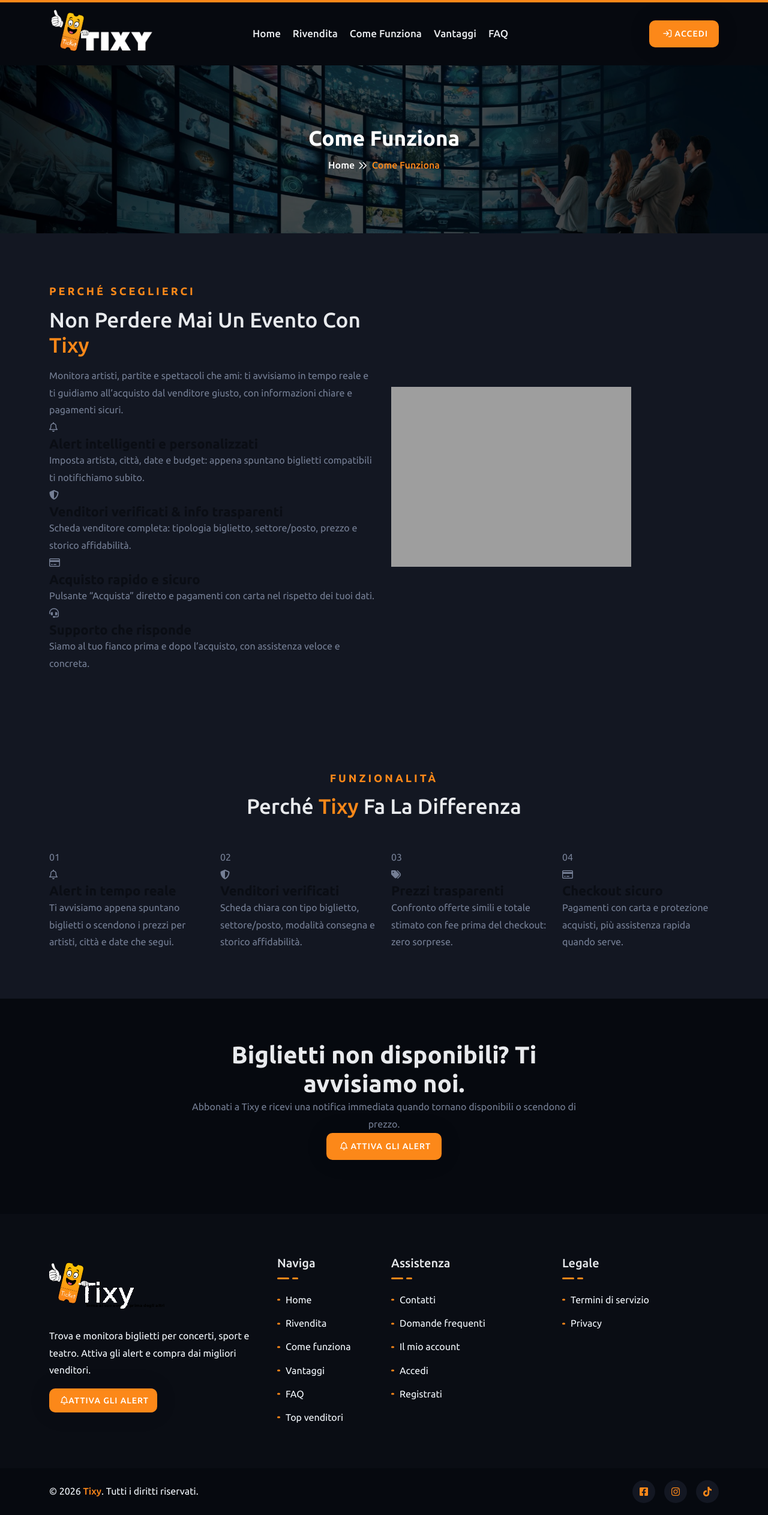
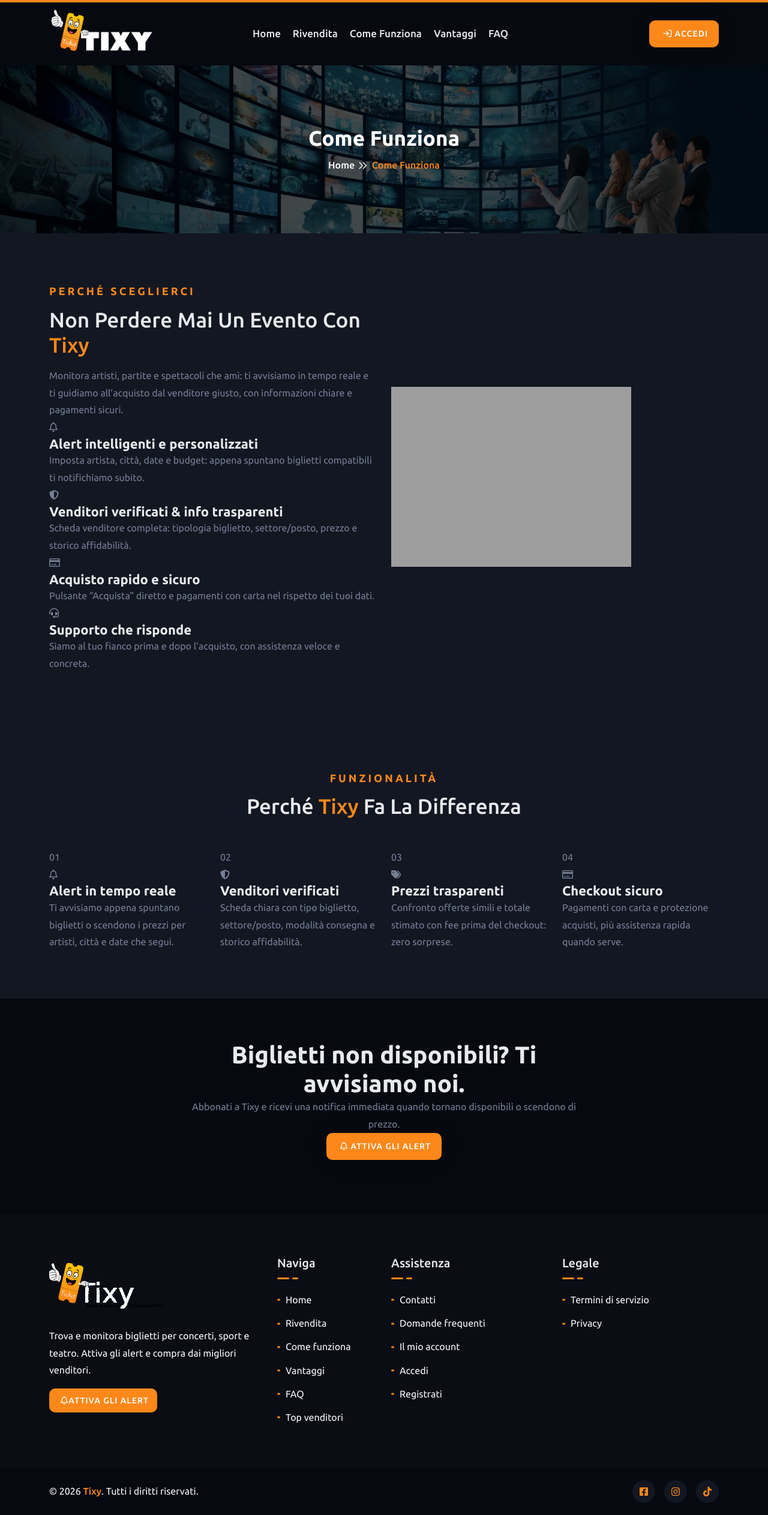
Before and after one commit to Shitan1977/tixy-frontend, a Django app: template web/templates/web/funziona.html in a window 1280 px wide. Shown: the whole page at 60% size. Run offline with Django 5.2, Linux system fonts and the light colour scheme; the template is opened without the code that fills it, so the values that code supplies are empty; some libraries are stand-ins or nearby versions; some web fonts are replaced; grey boxes are pictures that could not be loaded.

Commit message:
style funziona

```diff
--- a/web/templates/web/funziona.html
+++ b/web/templates/web/funziona.html
@@ -40,7 +40,7 @@
             <div class="choose-item">
               <div class="choose-icon"><i class="far fa-bell"></i></div>
               <div class="choose-item-content">
-                <h4>Alert intelligenti e personalizzati</h4>
+                <h4 style="color: var(--heading-color);">Alert intelligenti e personalizzati</h4>
                 <p>Imposta artista, città, date e budget: appena spuntano biglietti compatibili ti notifichiamo subito.</p>
               </div>
             </div>
@@ -48,7 +48,7 @@
             <div class="choose-item">
               <div class="choose-icon"><i class="fas fa-shield-halved"></i></div>
               <div class="choose-item-content">
-                <h4>Venditori verificati & info trasparenti</h4>
+                <h4 style="color: var(--heading-color);">Venditori verificati & info trasparenti</h4>
                 <p>Scheda venditore completa: tipologia biglietto, settore/posto, prezzo e storico affidabilità.</p>
               </div>
             </div>
@@ -56,7 +56,7 @@
             <div class="choose-item">
               <div class="choose-icon"><i class="far fa-credit-card"></i></div>
               <div class="choose-item-content">
-                <h4>Acquisto rapido e sicuro</h4>
+                <h4 style="color: var(--heading-color);">Acquisto rapido e sicuro</h4>
                 <p>Pulsante “Acquista” diretto e pagamenti con carta nel rispetto dei tuoi dati.</p>
               </div>
             </div>
@@ -64,7 +64,7 @@
             <div class="choose-item">
               <div class="choose-icon"><i class="fas fa-headset"></i></div>
               <div class="choose-item-content">
-                <h4>Supporto che risponde</h4>
+                <h4 style="color: var(--heading-color);">Supporto che risponde</h4>
                 <p>Siamo al tuo fianco prima e dopo l’acquisto, con assistenza veloce e concreta.</p>
               </div>
             </div>
@@ -100,7 +100,7 @@
           <div class="feature-item wow fadeInUp" data-wow-delay=".15s">
             <span class="count">01</span>
             <div class="feature-icon"><i class="far fa-bell"></i></div>
-            <h4 class="feature-title">Alert in tempo reale</h4>
+            <h4 class="feature-title" style="color: var(--heading-color);">Alert in tempo reale</h4>
             <p>Ti avvisiamo appena spuntano biglietti o scendono i prezzi per artisti, città e date che segui.</p>
           </div>
         </div>
@@ -109,7 +109,7 @@
           <div class="feature-item wow fadeInDown" data-wow-delay=".20s">
             <span class="count">02</span>
             <div class="feature-icon"><i class="fas fa-shield-halved"></i></div>
-            <h4 class="feature-title">Venditori verificati</h4>
+            <h4 class="feature-title" style="color: var(--heading-color);">Venditori verificati</h4>
             <p>Scheda chiara con tipo biglietto, settore/posto, modalità consegna e storico affidabilità.</p>
           </div>
         </div>
@@ -118,7 +118,7 @@
           <div class="feature-item wow fadeInUp" data-wow-delay=".25s">
             <span class="count">03</span>
             <div class="feature-icon"><i class="fas fa-tags"></i></div>
-            <h4 class="feature-title">Prezzi trasparenti</h4>
+            <h4 class="feature-title" style="color: var(--heading-color);">Prezzi trasparenti</h4>
             <p>Confronto offerte simili e totale stimato con fee prima del checkout: zero sorprese.</p>
           </div>
         </div>
@@ -127,7 +127,7 @@
           <div class="feature-item wow fadeInDown" data-wow-delay=".30s">
             <span class="count">04</span>
             <div class="feature-icon"><i class="far fa-credit-card"></i></div>
-            <h4 class="feature-title">Checkout sicuro</h4>
+            <h4 class="feature-title" style="color: var(--heading-color);">Checkout sicuro</h4>
             <p>Pagamenti con carta e protezione acquisti, più assistenza rapida quando serve.</p>
           </div>
         </div>
```
